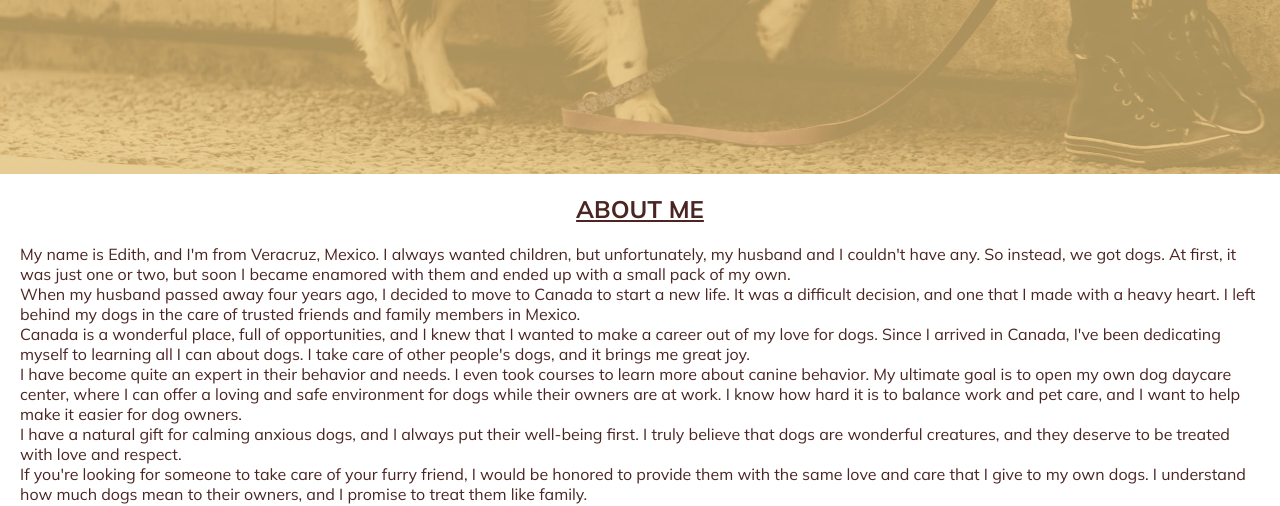
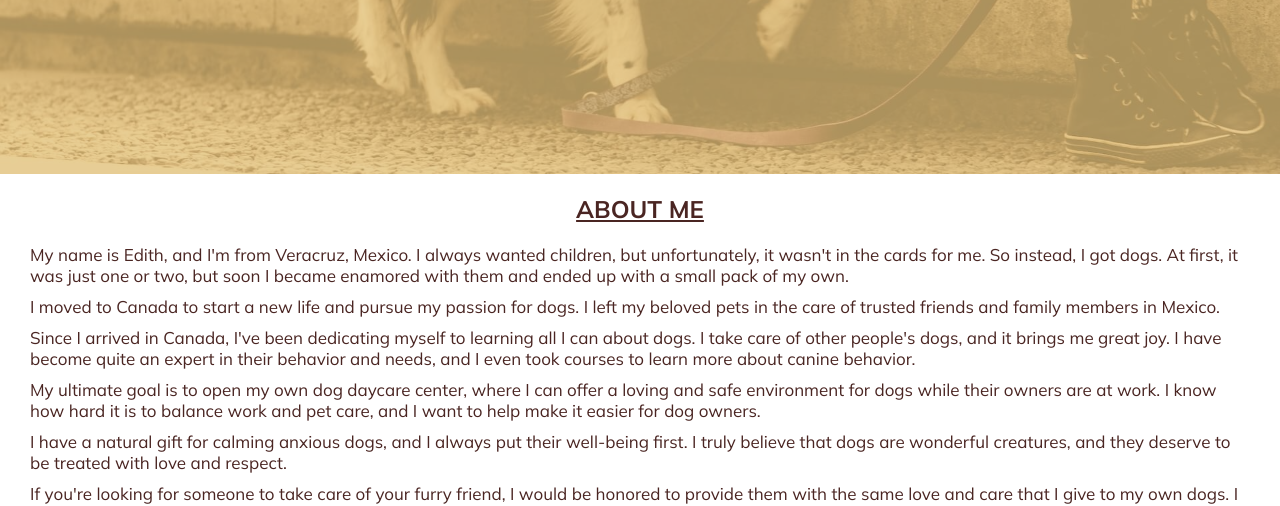
Before and after one commit to elsalvacion/dog-walking, a plain HTML site: page index.html in a window 1280 px wide. Shown: the part 466-972 px from the top of the page. Drawn offline with nearby package versions, Linux system fonts and the light colour scheme.

Commit message:
about me changed

```diff
--- a/index.html
+++ b/index.html
@@ -42,28 +42,17 @@
     <div class="about-container" id="about">
       <div class="about-right">
         <h2>About Me</h2>
-        <p>
-         <p>
-          My name is Edith, and I'm from Veracruz, Mexico. I always wanted children, but unfortunately, my husband and I couldn't have any. So instead, we got dogs. At first, it was just one or two, but soon I became enamored with them and ended up with a small pack of my own.
-         </p>
+        <p>My name is Edith, and I'm from Veracruz, Mexico. I always wanted children, but unfortunately, it wasn't in the cards for me. So instead, I got dogs. At first, it was just one or two, but soon I became enamored with them and ended up with a small pack of my own.</p>
 
-         <p>
-          When my husband passed away four years ago, I decided to move to Canada to start a new life. It was a difficult decision, and one that I made with a heavy heart. I left behind my dogs in the care of trusted friends and family members in Mexico.
-         </p>
-         <p>
-          Canada is a wonderful place, full of opportunities, and I knew that I wanted to make a career out of my love for dogs. Since I arrived in Canada, I've been dedicating myself to learning all I can about dogs. I take care of other people's dogs, and it brings me great joy.
-         </p>
+<p>I moved to Canada to start a new life and pursue my passion for dogs. I left my beloved pets in the care of trusted friends and family members in Mexico.</p>
 
-         <p> I have become quite an expert in their behavior and needs. I even took courses to learn more about canine behavior. My ultimate goal is to open my own dog daycare center, where I can offer a loving and safe environment for dogs while their owners are at work. I know how hard it is to balance work and pet care, and I want to help make it easier for dog owners.</p>
+<p>Since I arrived in Canada, I've been dedicating myself to learning all I can about dogs. I take care of other people's dogs, and it brings me great joy. I have become quite an expert in their behavior and needs, and I even took courses to learn more about canine behavior.</p>
 
-         <p>
-          I have a natural gift for calming anxious dogs, and I always put their well-being first. I truly believe that dogs are wonderful creatures, and they deserve to be treated with love and respect.
-         </p>
+<p>My ultimate goal is to open my own dog daycare center, where I can offer a loving and safe environment for dogs while their owners are at work. I know how hard it is to balance work and pet care, and I want to help make it easier for dog owners.</p>
 
-          <p>
-            If you're looking for someone to take care of your furry friend, I would be honored to provide them with the same love and care that I give to my own dogs. I understand how much dogs mean to their owners, and I promise to treat them like family.
-          </p>
-        </p>
+<p>I have a natural gift for calming anxious dogs, and I always put their well-being first. I truly believe that dogs are wonderful creatures, and they deserve to be treated with love and respect.</p>
+
+<p>If you're looking for someone to take care of your furry friend, I would be honored to provide them with the same love and care that I give to my own dogs. I understand how much dogs mean to their owners, and I promise to treat them like family.</p>
       </div>
       <div class="about-left">
         <div class="flexslider">
--- a/style.css
+++ b/style.css
@@ -136,6 +136,10 @@ a:active {
   margin-bottom: 20px;
   text-align: center;
   text-decoration: underline;
+}
+.about-right p {
+  font-size: 17px;
+  margin: 10px;
 }
 
 /* services */
```
